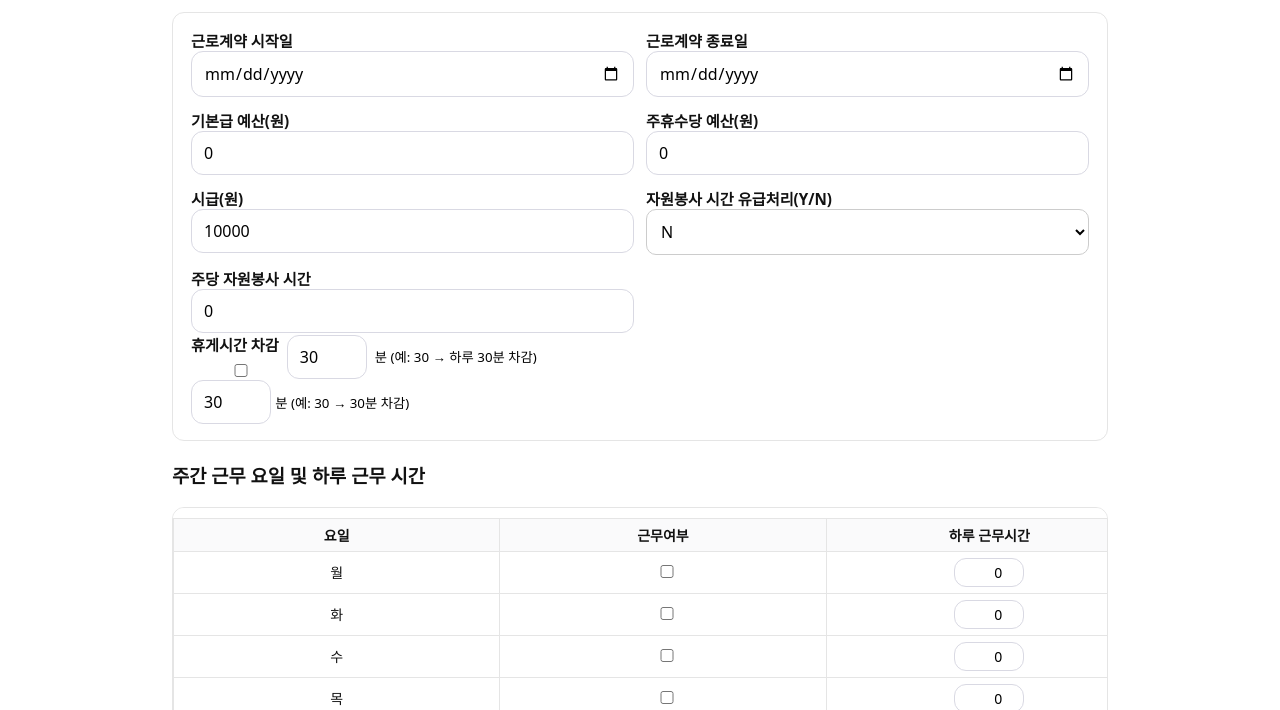
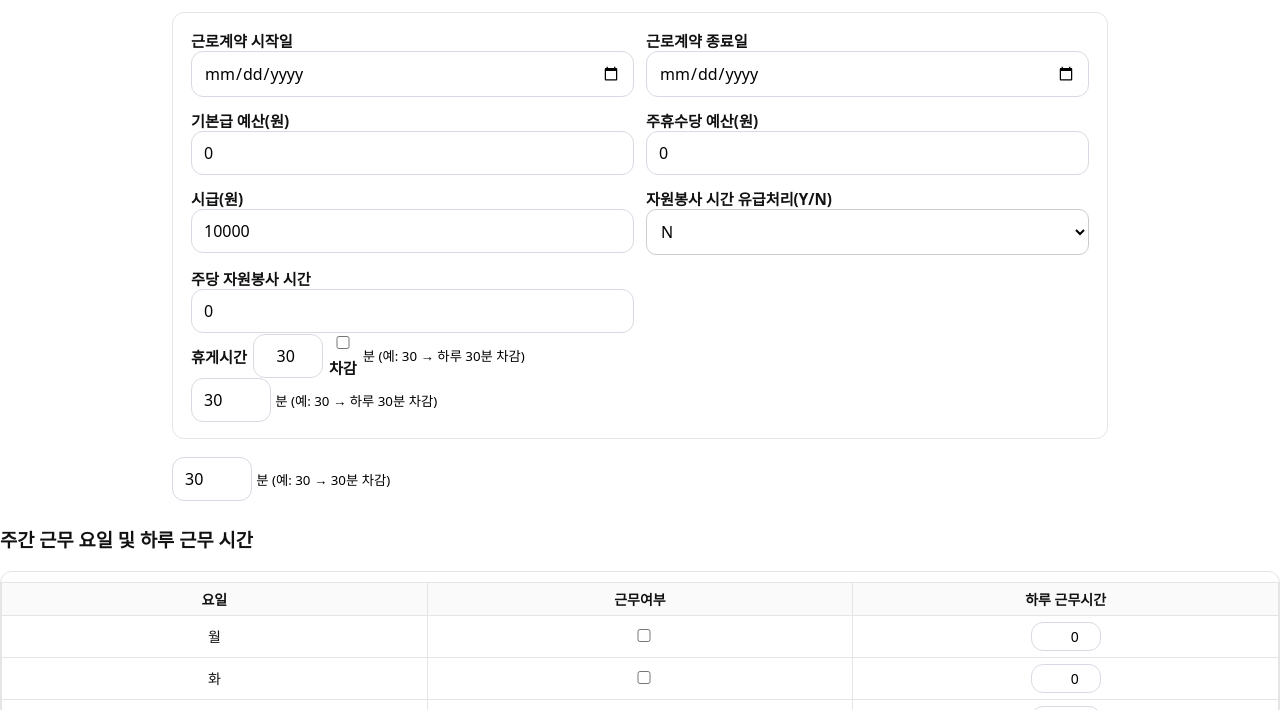
Before and after one commit to comicshaey/narcolepsyhaey-251112-2, a plain HTML site: page parttime-wage-calculator/index.html in a window 1280 px wide. Shown: the part 89-799 px from the top of the page. Drawn offline with Linux system fonts and the light colour scheme.

Commit message:
index.html 업데이트

```diff
--- a/parttime-wage-calculator/index.html
+++ b/parttime-wage-calculator/index.html
@@ -98,12 +98,19 @@
         </div>
       </div>
 
-<!-- 휴게시간: 글씨 오른쪽에 체크박스 + 숫자 입력칸 좁게 -->
-<div class="field-row" style="display:flex; align-items:center; gap:8px; flex-wrap:wrap;">
-  <label for="breakMinutes" style="white-space:nowrap;">
-    휴게시간 차감
-    <input type="checkbox" id="breakEnabled" style="margin-left:6px;" />
-  </label>
+<div class="field-row" style="display:flex; align-items:center; gap:6px; flex-wrap:wrap;">
+  <label for="breakMinutes" style="white-space:nowrap;">휴게시간</label>
+
+  <div style="display:inline-flex; align-items:center; gap:6px;">
+    <input type="number" id="breakMinutes" min="0" step="5" value="30" style="width:70px; text-align:right;" />
+    <label style="display:inline-flex; align-items:center; gap:4px; white-space:nowrap;">
+      <input type="checkbox" id="breakEnabled" />
+      차감
+    </label>
+  </div>
+
+  <small>분 (예: 30 → 하루 30분 차감)</small>
+</div>
 
   <input type="number" id="breakMinutes" min="0" step="5" value="30" style="width:80px;" />
   <small>분 (예: 30 → 하루 30분 차감)</small>
```
